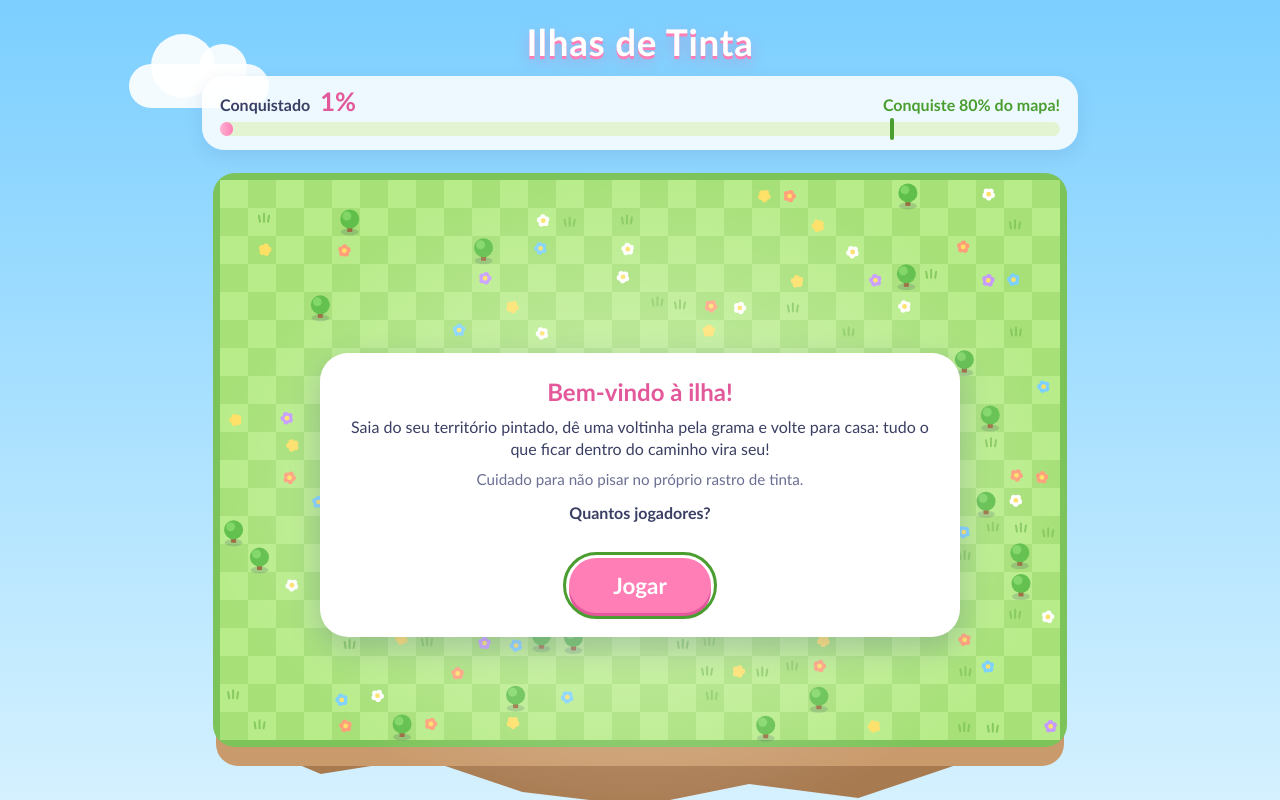
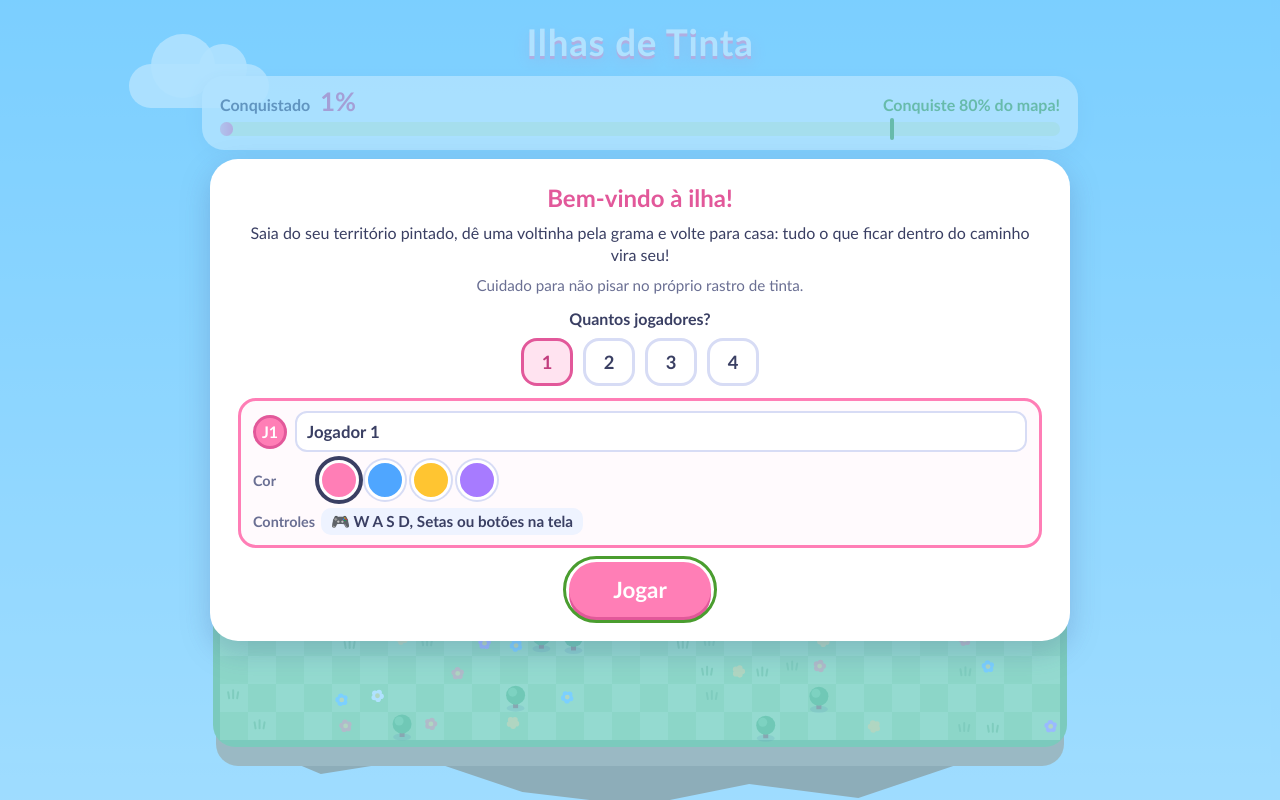
Before and after one commit to ceciliazucareli/ilhas-de-tinta, a plain HTML site: page index.html in a window 1280 px wide. Shown: the top 800 px of the page. Drawn offline with Linux system fonts and the light colour scheme.

Commit message:
Multijogador B: tela de configuração de jogadores
Escolha de 1 a 4 jogadores; para cada vaga Humano ou CPU, cor sem repetir,
nome e dificuldade da CPU; mostra os controles de cada humano.

Co-Authored-By: Claude Opus 5.5 <noreply@anthropic.com>

```diff
--- a/css/style.css
+++ b/css/style.css
@@ -170,7 +170,12 @@ canvas { display: block; width: 100%; height: auto; }
 .meta-multi { margin: 6px 0 0; font-size: 0.9rem; font-weight: 700; color: #4a9d2f; }
 
 /* ---------- Tela de configuração ---------- */
-.cartao-largo { max-width: 640px; width: 100%; max-height: 100%; overflow-y: auto; }
+/* A configuração ocupa a tela toda (com rolagem), para caber 4 jogadores. */
+#tela-configuracao {
+  position: fixed; z-index: 10; overflow-y: auto; border-radius: 0;
+  background: rgba(124, 207, 255, 0.6);
+}
+.cartao-largo { max-width: 860px; width: 100%; margin: auto; }
 .setup { margin-top: 12px; text-align: left; }
 .setup-titulo { margin: 4px 0 8px; font-weight: 800; text-align: center; }
 .setup-quantidade { display: flex; justify-content: center; gap: 10px; }
@@ -185,7 +190,10 @@ canvas { display: block; width: 100%; height: auto; }
   border-color: #e2589a; background: #ffe3f0; color: #c23d7e;
 }
 .opcao:focus-visible { outline: 3px solid #4a9d2f; outline-offset: 2px; }
-.setup-vagas { list-style: none; margin: 12px 0 0; padding: 0; display: grid; gap: 10px; }
+.setup-vagas {
+  list-style: none; margin: 12px 0 0; padding: 0; display: grid; gap: 10px;
+  grid-template-columns: repeat(auto-fit, minmax(300px, 1fr));
+}
 .vaga {
   display: grid; gap: 8px; padding: 10px 12px;
   border-radius: 18px; border: 3px solid var(--cor); background: #fffafd;
--- a/index.html
+++ b/index.html
@@ -90,6 +90,7 @@
   <script src="js/input.js"></script>
   <script src="js/renderer.js"></script>
   <script src="js/ui.js"></script>
+  <script src="js/setup.js"></script>
   <script src="js/game.js"></script>
 </body>
 </html>
--- a/js/input.js
+++ b/js/input.js
@@ -32,7 +32,8 @@
         var tecla = mapa[e.code];
         if (tecla) {
           if (aoDirecionar(tecla.esquema, tecla.direcao)) e.preventDefault();
-        } else if ((e.code === 'Enter' || e.code === 'Space' || e.code === 'NumpadEnter') && aoConfirmar) {
+        } else if ((e.code === 'Enter' || e.code === 'Space' || e.code === 'NumpadEnter') && aoConfirmar &&
+                   alvo !== 'BUTTON') { // num botão focado, Enter/Espaço já clicam nele
           if (aoConfirmar()) e.preventDefault();
         }
       });
--- /dev/null
+++ b/js/setup.js
@@ -0,0 +1,220 @@
+/*
+ * setup.js — tela de configuração antes de jogar.
+ * Escolhe quantos jogadores (1 a 4) e, para cada vaga: Humano ou CPU, cor
+ * (sem repetir), nome e, para a CPU, a dificuldade. Mostra os controles de
+ * cada humano. Com 1 jogador é o modo solo de sempre.
+ */
+(function (IT) {
+  'use strict';
+
+  var quantidade = 1;
+  var vagas = [
+    { tipo: 'humano', cor: 'rosa',    dificuldade: 'medio', nome: '', nomeEditado: false },
+    { tipo: 'cpu',    cor: 'azul',    dificuldade: 'medio', nome: '', nomeEditado: false },
+    { tipo: 'cpu',    cor: 'amarelo', dificuldade: 'facil', nome: '', nomeEditado: false },
+    { tipo: 'cpu',    cor: 'roxo',    dificuldade: 'dificil', nome: '', nomeEditado: false }
+  ];
+
+  var el = {};
+
+  function tipoEfetivo(i) { return quantidade === 1 ? 'humano' : vagas[i].tipo; }
+
+  /* Nome padrão: "Jogador 2" ou "CPU Médio" (com número se houver repetido). */
+  function nomePadrao(i) {
+    if (tipoEfetivo(i) === 'humano') return 'Jogador ' + (i + 1);
+    var base = 'CPU ' + IT.DIFICULDADES[vagas[i].dificuldade].nome;
+    var repetidos = 0, antes = 0;
+    for (var k = 0; k < quantidade; k++) {
+      if (tipoEfetivo(k) === 'cpu' && vagas[k].dificuldade === vagas[i].dificuldade && !vagas[k].nomeEditado) {
+        repetidos++;
+        if (k < i) antes++;
+      }
+    }
+    return repetidos > 1 ? base + ' ' + (antes + 1) : base;
+  }
+
+  function nomeDe(i) {
+    var nome = vagas[i].nomeEditado ? vagas[i].nome.trim() : '';
+    return nome || nomePadrao(i);
+  }
+
+  /* Texto dos controles de um humano (com um único humano, ele usa vários). */
+  function textoControles(i) {
+    var humanos = 0;
+    for (var k = 0; k < quantidade; k++) if (tipoEfetivo(k) === 'humano') humanos++;
+    var proprio = IT.CONTROLES[i].rotulo;
+    if (humanos === 1) {
+      var extras = ['W A S D', 'Setas'];
+      if (extras.indexOf(proprio) === -1 && i > 1) extras.push(proprio);
+      return '🎮 ' + extras.join(', ') + ' ou botões na tela';
+    }
+    return '🎮 ' + proprio + (i === primeiroHumano() ? ' (ou botões na tela)' : '');
+  }
+
+  function primeiroHumano() {
+    for (var k = 0; k < quantidade; k++) if (tipoEfetivo(k) === 'humano') return k;
+    return -1;
+  }
+
+  /* Troca a cor; se outra vaga já usa essa cor, as duas trocam entre si. */
+  function escolherCor(i, cor) {
+    for (var k = 0; k < vagas.length; k++) {
+      if (k !== i && vagas[k].cor === cor) vagas[k].cor = vagas[i].cor;
+    }
+    vagas[i].cor = cor;
+  }
+
+  function botao(texto, classe, ativo, foco, aoClicar) {
+    var b = document.createElement('button');
+    b.type = 'button';
+    b.className = classe;
+    b.textContent = texto;
+    b.setAttribute('aria-pressed', ativo ? 'true' : 'false');
+    b.dataset.foco = foco;
+    b.addEventListener('click', aoClicar);
+    return b;
+  }
+
+  function linha(rotulo) {
+    var div = document.createElement('div');
+    div.className = 'vaga-linha';
+    var span = document.createElement('span');
+    span.className = 'vaga-rotulo';
+    span.textContent = rotulo;
+    div.appendChild(span);
+    return div;
+  }
+
+  /* Redesenha a tela, devolvendo o foco ao controle que estava focado. */
+  function desenhar() {
+    var focado = document.activeElement && document.activeElement.dataset
+      ? document.activeElement.dataset.foco : null;
+
+    // Botões 1, 2, 3, 4.
+    el.quantidade.innerHTML = '';
+    for (var n = 1; n <= IT.config.MAX_JOGADORES; n++) {
+      (function (n) {
+        var b = botao(String(n), 'opcao', n === quantidade, 'qtd' + n, function () {
+          quantidade = n;
+          desenhar();
+        });
+        b.setAttribute('role', 'radio');
+        b.setAttribute('aria-checked', n === quantidade ? 'true' : 'false');
+        b.setAttribute('aria-label', n === 1 ? '1 jogador' : n + ' jogadores');
+        el.quantidade.appendChild(b);
+      })(n);
+    }
+
+    el.vagas.innerHTML = '';
+    for (var i = 0; i < quantidade; i++) {
+      (function (i) {
+        var vaga = vagas[i];
+        var cores = IT.CORES_JOGADORES[vaga.cor];
+        var li = document.createElement('li');
+        li.className = 'vaga';
+        li.style.setProperty('--cor', cores.tinta);
+        li.style.setProperty('--cor-escura', cores.escura);
+
+        // Número da vaga + nome.
+        var topo = document.createElement('div');
+        topo.className = 'vaga-topo';
+        var numero = document.createElement('span');
+        numero.className = 'vaga-numero';
+        numero.textContent = 'J' + (i + 1);
+        var nome = document.createElement('input');
+        nome.className = 'vaga-nome';
+        nome.maxLength = 12;
+        nome.value = nomeDe(i);
+        nome.setAttribute('aria-label', 'Nome do jogador ' + (i + 1));
+        nome.dataset.foco = 'nome' + i;
+        nome.addEventListener('input', function () {
+          vaga.nome = nome.value;
+          vaga.nomeEditado = nome.value.trim() !== '';
+        });
+        nome.addEventListener('change', desenhar);
+        topo.appendChild(numero);
+        topo.appendChild(nome);
+        li.appendChild(topo);
+
+        // Humano ou CPU (no solo é sempre humano).
+        if (quantidade > 1) {
+          var quem = linha('Quem joga');
+          ['humano', 'cpu'].forEach(function (tipo) {
+            quem.appendChild(botao(tipo === 'humano' ? '🧒 Humano' : '🤖 CPU', 'opcao', vaga.tipo === tipo,
+              'tipo' + i + tipo, function () { vaga.tipo = tipo; desenhar(); }));
+          });
+          li.appendChild(quem);
+        }
+
+        // Cor.
+        var linhaCor = linha('Cor');
+        IT.ORDEM_CORES.forEach(function (cor) {
+          var b = botao('', 'cor-opcao', vaga.cor === cor, 'cor' + i + cor, function () {
+            escolherCor(i, cor);
+            desenhar();
+          });
+          b.style.background = IT.CORES_JOGADORES[cor].tinta;
+          b.setAttribute('aria-label', 'Cor ' + IT.CORES_JOGADORES[cor].nome);
+          b.title = IT.CORES_JOGADORES[cor].nome;
+          linhaCor.appendChild(b);
+        });
+        li.appendChild(linhaCor);
+
+        // Controles (humano) ou dificuldade (CPU).
+        if (tipoEfetivo(i) === 'humano') {
+          var controles = linha('Controles');
+          var texto = document.createElement('span');
+          texto.className = 'vaga-controles';
+          texto.textContent = textoControles(i);
+          controles.appendChild(texto);
+          li.appendChild(controles);
+        } else {
+          var nivel = linha('Nível');
+          Object.keys(IT.DIFICULDADES).forEach(function (chave) {
+            nivel.appendChild(botao(IT.DIFICULDADES[chave].nome, 'opcao', vaga.dificuldade === chave,
+              'nivel' + i + chave, function () { vaga.dificuldade = chave; desenhar(); }));
+          });
+          li.appendChild(nivel);
+        }
+
+        el.vagas.appendChild(li);
+      })(i);
+    }
+
+    if (focado) {
+      var alvo = document.querySelector('[data-foco="' + focado + '"]');
+      if (alvo) alvo.focus();
+    }
+  }
+
+  IT.setup = {
+    iniciar: function () {
+      el.quantidade = document.getElementById('setup-quantidade');
+      el.vagas = document.getElementById('setup-vagas');
+      desenhar();
+    },
+
+    /* Configuração escolhida, no formato que o game.js usa. */
+    configuracao: function () {
+      var lista = [];
+      for (var i = 0; i < quantidade; i++) {
+        lista.push({
+          tipo: tipoEfetivo(i),
+          cor: vagas[i].cor,
+          nome: nomeDe(i),
+          dificuldade: vagas[i].dificuldade
+        });
+      }
+      return { vagas: lista };
+    },
+
+    /* Usado nos testes: escolhe a quantidade e altera vagas. */
+    definir: function (n, alteracoes) {
+      quantidade = n;
+      (alteracoes || []).forEach(function (a, i) {
+        if (a) Object.keys(a).forEach(function (k) { vagas[i][k] = a[k]; });
+      });
+      desenhar();
+    }
+  };
+})(window.IlhasDeTinta);
```
